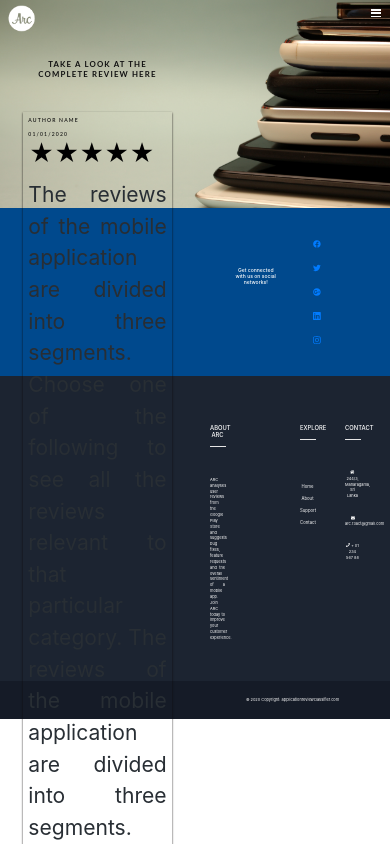
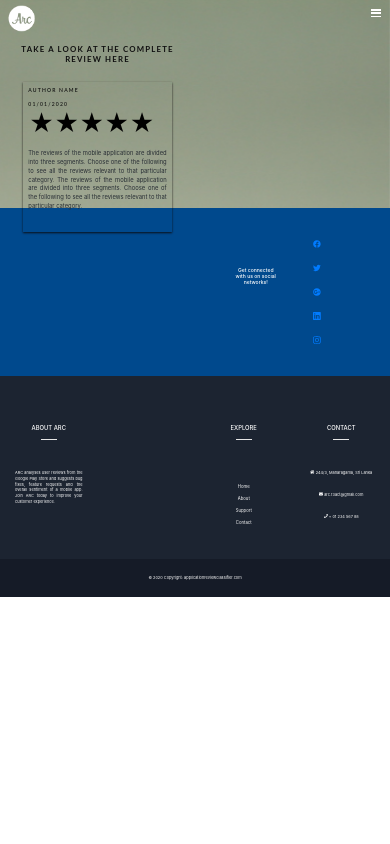
Before and after one commit to Aarthif-Nawaz/ARC-R3ACT, a React (Create React App) app: page /individualreview in a window 390 px wide. Shown: the top 844 px of the page. Built offline with nearby package versions, Linux system fonts and the light colour scheme.

Commit message:
Made individual review responsive

```diff
--- a/src/components/Individual_Review/IndividualReview.js
+++ b/src/components/Individual_Review/IndividualReview.js
@@ -12,7 +12,7 @@ function IndividualReview() {
             textAlign: "center",
             fontWeight: 700,
             float: "left",
-            padding: 20,
+            padding: "1.3vw",
             fontSize:'2vw',
             marginTop: "12%",
           }}
@@ -26,7 +26,7 @@ function IndividualReview() {
            <div className="star" style={{color:"#000",marginBottom:"3%"}}>
            <label>★★★★★</label>
            </div>
-           <p className="reviewText">The reviews of the mobile application are divided into three
+           <p className="reviewText" style={{fontSize:"1.5vw"}}>The reviews of the mobile application are divided into three
             segments. Choose one of the following to see all the reviews
             relevant to that particular category. The reviews of the mobile application are divided into three
             segments. Choose one of the following to see all the reviews
```
